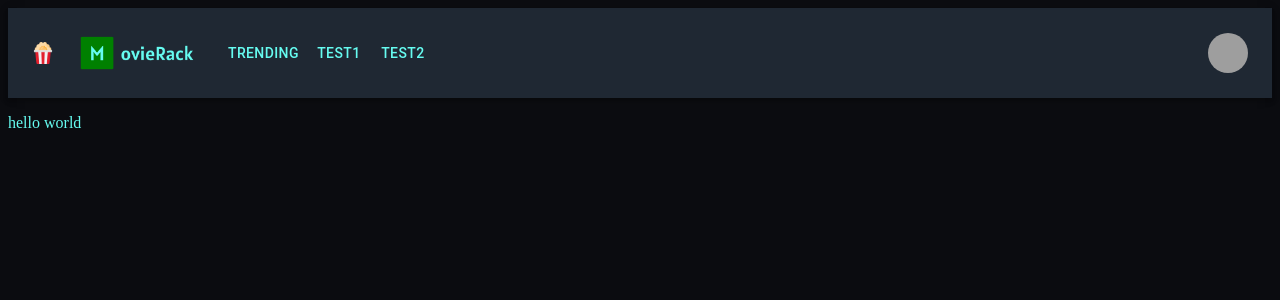
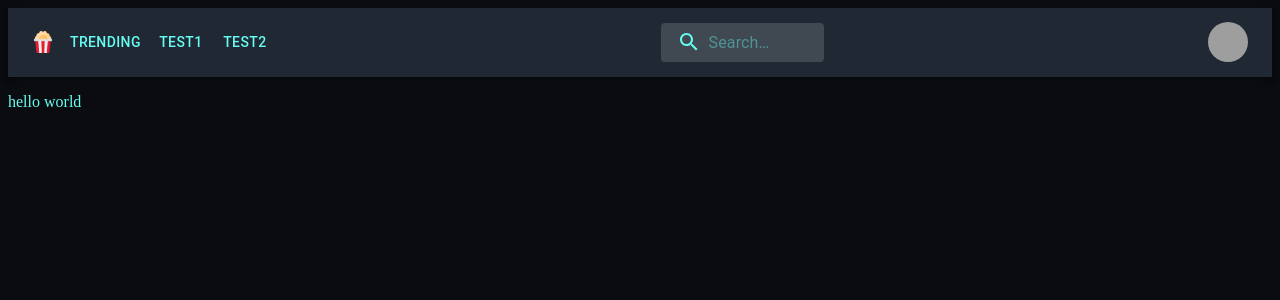
Before and after one commit to aks60808/nextjs-movie, a Next.js app: page /about in a window 1280 px wide. Shown: the top 300 px of the page. Built offline with nearby package versions, Linux system fonts and the light colour scheme; grey boxes are pictures that could not be loaded.

Commit message:
add basic search function

```diff
--- a/components/navbar.js
+++ b/components/navbar.js
@@ -14,7 +14,7 @@ import MenuItem from "@mui/material/MenuItem";
 import AdbIcon from "@mui/icons-material/Adb";
 import Link from "next/link";
 import Image from "next/image";
-
+import SearchMovieField from "./search-movie-field";
 const pages = [
   { name: "Trending", route: "trending" },
   { name: "Test1", route: "/" },
@@ -25,6 +25,12 @@ const settings = ["Profile", "Account", "Dashboard", "Logout"];
 function NavBar() {
   const [anchorElNav, setAnchorElNav] = React.useState(null);
   const [anchorElUser, setAnchorElUser] = React.useState(null);
+
+  function findEventsHandler(year, month) {
+    console.log("im using this");
+    const fullPath = `/events/${year}/${month}`;
+    router.push(fullPath);
+  }
 
   const handleOpenNavMenu = (event) => {
     setAnchorElNav(event.currentTarget);
@@ -50,9 +56,6 @@ function NavBar() {
         <Toolbar disableGutters>
           <Box sx={{ display: { xs: "none", md: "flex" }, mr: 1 }}>
             <Image src="/popcorn.png" alt="icon" width={22} height={22} />
-          </Box>
-          <Box sx={{ display: { xs: "none", md: "flex" }, mr: 1 }}>
-            <Image src="/weblogo.png" alt="icon" width={150} height={90} />
           </Box>
 
           <Box
@@ -104,10 +107,10 @@ function NavBar() {
           <Box sx={{ display: { xs: "flex", md: "none" }, mr: 1 }}>
             <Image src="/popcorn.png" alt="icon" width={22} height={22} />
           </Box>
+
           <Box sx={{ display: { xs: "flex", md: "none" }, flexGrow: 1, mr: 1 }}>
-            <Image src="/weblogo.png" alt="icon" width={150} height={90} />
+            <SearchMovieField />
           </Box>
-
           <Box sx={{ flexGrow: 1, display: { xs: "none", md: "flex" } }}>
             {pages.map((page) => (
               <Link
@@ -123,6 +126,9 @@ function NavBar() {
                 </Button>
               </Link>
             ))}
+          </Box>
+          <Box sx={{ display: { xs: "none", md: "flex" }, flexGrow: 1, mr: 1 }}>
+            <SearchMovieField />
           </Box>
 
           <Box sx={{ flexGrow: 0 }}>
--- /dev/null
+++ b/components/search-movie-field.js
@@ -0,0 +1,71 @@
+import { styled, alpha } from "@mui/material/styles";
+import SearchIcon from "@mui/icons-material/Search";
+import InputBase from "@mui/material/InputBase";
+import { useRouter } from "next/router";
+const Search = styled("div")(({ theme }) => ({
+  position: "relative",
+  borderRadius: theme.shape.borderRadius,
+  backgroundColor: alpha(theme.palette.common.white, 0.15),
+  "&:hover": {
+    backgroundColor: alpha(theme.palette.common.white, 0.25),
+  },
+  marginLeft: 0,
+  width: "100%",
+  [theme.breakpoints.up("sm")]: {
+    marginLeft: theme.spacing(1),
+    width: "auto",
+  },
+}));
+
+const SearchIconWrapper = styled("div")(({ theme }) => ({
+  padding: theme.spacing(0, 2),
+  height: "100%",
+  position: "absolute",
+  pointerEvents: "none",
+  display: "flex",
+  alignItems: "center",
+  justifyContent: "center",
+}));
+
+const StyledInputBase = styled(InputBase)(({ theme }) => ({
+  color: "inherit",
+  "& .MuiInputBase-input": {
+    padding: theme.spacing(1, 1, 1, 0),
+    // vertical padding + font size from searchIcon
+    paddingLeft: `calc(1em + ${theme.spacing(4)})`,
+    transition: theme.transitions.create("width"),
+    width: "100%",
+    [theme.breakpoints.up("sm")]: {
+      width: "12ch",
+      "&:focus": {
+        width: "20ch",
+      },
+    },
+  },
+}));
+
+export default function SearchMovieField() {
+  const router = useRouter();
+
+  function searchHandler(event) {
+    // event.preventDefault();
+    // console.log();
+
+    if (event.keyCode == 13) {
+      const fullPath = `/search/${event.target.value}`;
+      router.push(fullPath);
+    }
+  }
+  return (
+    <Search>
+      <SearchIconWrapper>
+        <SearchIcon />
+      </SearchIconWrapper>
+      <StyledInputBase
+        placeholder="Search…"
+        inputProps={{ "aria-label": "search" }}
+        onKeyDown={searchHandler}
+      />
+    </Search>
+  );
+}
--- a/components/utils/media-list.js
+++ b/components/utils/media-list.js
@@ -10,12 +10,12 @@ import Link from "next/link";
 import ArrowForwardIosIcon from "@mui/icons-material/ArrowForwardIos";
 
 export default function MediaList(props) {
-  const { medias } = props;
+  const { medias, flowDirection } = props;
   return (
     <ImageList
       spacing={8}
       sx={{
-        gridAutoFlow: "column",
+        gridAutoFlow: flowDirection || "column",
 
         columnGap: "8px",
       }}
--- a/package.json
+++ b/package.json
@@ -11,6 +11,8 @@
   "dependencies": {
     "@emotion/react": "^11.10.8",
     "@emotion/styled": "^11.10.8",
+    "@mui/icons-material": "^5.11.16",
+    "@mui/joy": "^5.0.0-alpha.77",
     "@mui/material": "^5.12.2",
     "eslint": "8.39.0",
     "eslint-config-next": "13.3.1",
--- a/src/pages/api/popular-movie.js
+++ b/src/pages/api/popular-movie.js
@@ -1,5 +1,3 @@
-// Next.js API route support: https://nextjs.org/docs/api-routes/introduction
-
 export default async function handler(req, res) {
   const { page } = req.query;
   const popularMovierRes = await fetch(
--- /dev/null
+++ b/src/pages/api/search-movie.js
@@ -0,0 +1,10 @@
+export default async function handler(req, res) {
+  const { query } = req.query;
+
+  console.log(`get query : ${query}`);
+  const searchMovierRes = await fetch(
+    `https://api.themoviedb.org/3/search/movie?api_key=${process.env.TMDB_API_KEY}&query=${query}`
+  );
+  const data = await searchMovierRes.json();
+  res.status(200).json(data);
+}
--- a/src/pages/trending.js
+++ b/src/pages/trending.js
@@ -8,7 +8,6 @@ function TrendingPage(props) {
     props.popular.prefetchedUpcomingMovieData
   );
   useEffect(() => {
-    // If searchCity is 2 letters or more
     if (clickPageNumButton) {
       fetch(`/api/popular-movie?page=${popularMoviePageNum}`)
         .then((res) => res.json())
@@ -21,7 +20,7 @@ function TrendingPage(props) {
 
   function clickPageNumHandler(action) {
     setclickPageNumButton(true);
-    console.log("im clicked");
+
     if (action === "next") {
       setPopularMoviePageNUm(popularMoviePageNum + 1);
     } else {
```
Also changed, not shown: components/movies/movie-search-list.js (added, +55 -0 lines), src/pages/search/[query].js (added, +41 -0 lines), 1 other file (tests, documents, lock files or other folders).
